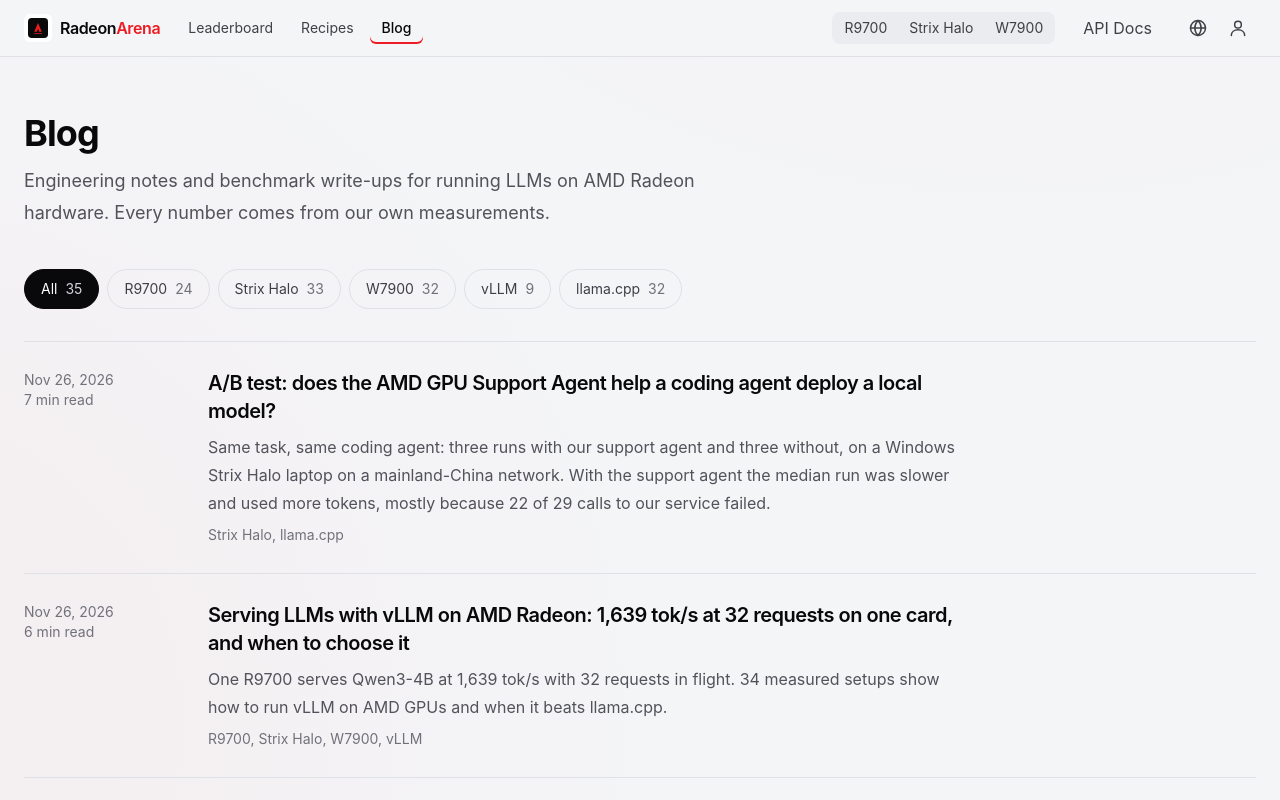
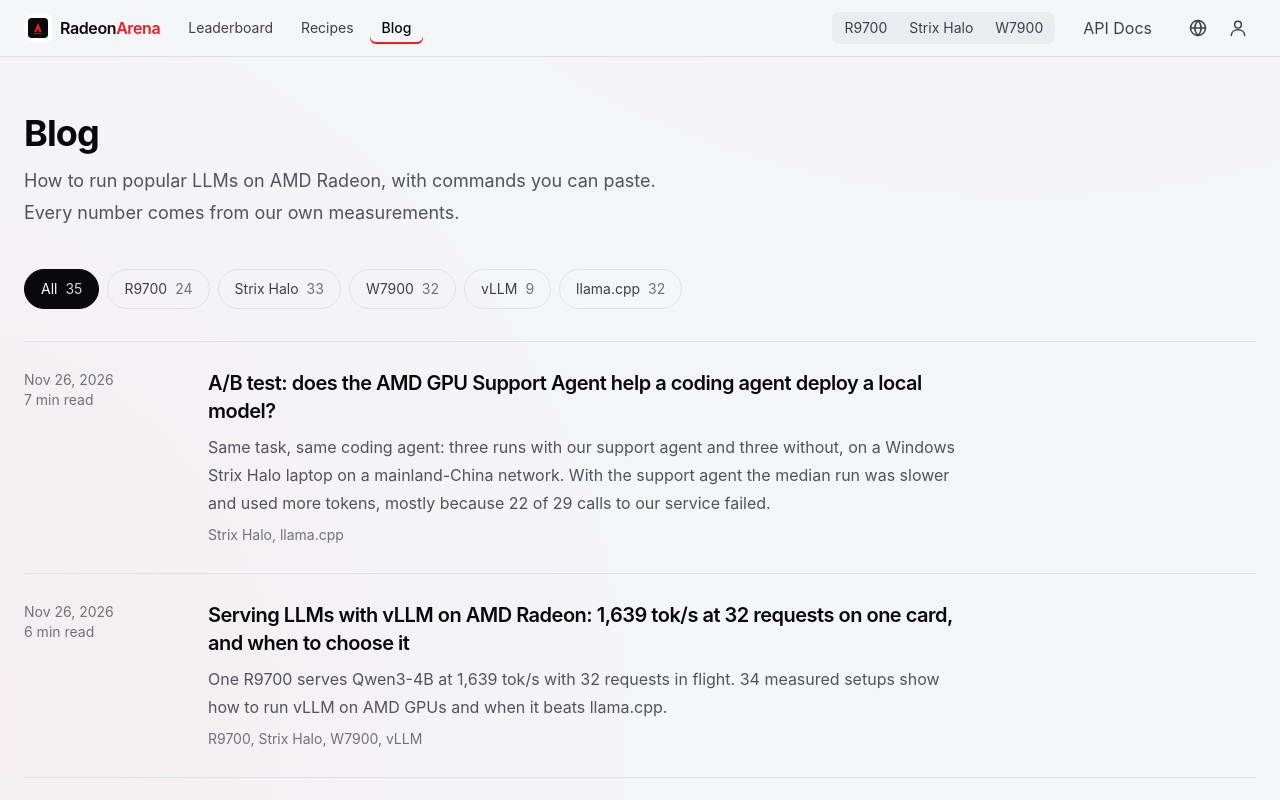
Before and after one commit to radeon-arena/radeon-arena, a Next.js app: page /blog in a window 1280 px wide. Shown: the top 800 px of the page. Built offline with nearby package versions, Linux system fonts and the light colour scheme.

Commit message:
Blog index: describe the blog as deployment guides

```diff
--- a/src/views/BlogViews.tsx
+++ b/src/views/BlogViews.tsx
@@ -15,8 +15,8 @@ export function blogIndexMetadata(lang: Lang): Metadata {
     title: t(lang, "Blog - Radeon Arena", "博客 - Radeon Arena"),
     description: t(
       lang,
-      "Engineering notes, benchmark write-ups, and tuning logs for running LLMs on AMD Radeon hardware.",
-      "在 AMD Radeon 硬件上跑大模型的工程笔记、跑分解读和调优记录。",
+      "Step-by-step guides and measured results for running LLMs on AMD Radeon: copy the commands and go.",
+      "在 AMD Radeon 上部署大模型的教程和实测：复制命令就能跑。",
     ),
   };
 }
@@ -52,8 +52,8 @@ export function BlogIndex({ lang }: { lang: Lang }) {
         <p className="mt-3 text-lg leading-8 text-zinc-400">
           {t(
             lang,
-            "Engineering notes and benchmark write-ups for running LLMs on AMD Radeon hardware. Every number comes from our own measurements.",
-            "在 AMD Radeon 硬件上跑大模型的工程笔记和跑分解读。文中数字都来自本站实测。",
+            "How to run popular LLMs on AMD Radeon, with commands you can paste. Every number comes from our own measurements.",
+            "在 AMD Radeon 上部署热门大模型的教程，命令复制就能跑。文中数字都来自本站实测。",
           )}
         </p>
       </header>
```
